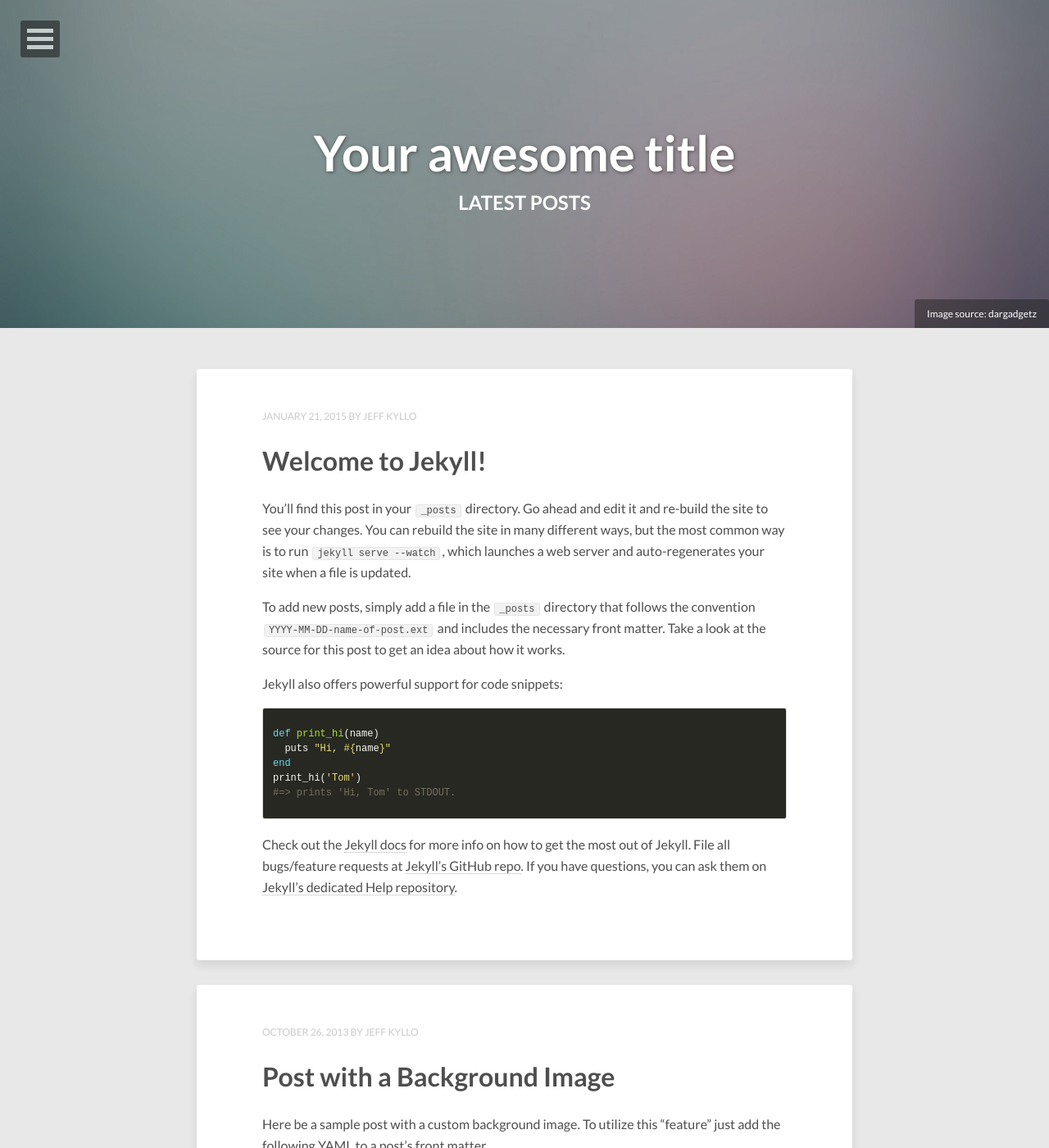
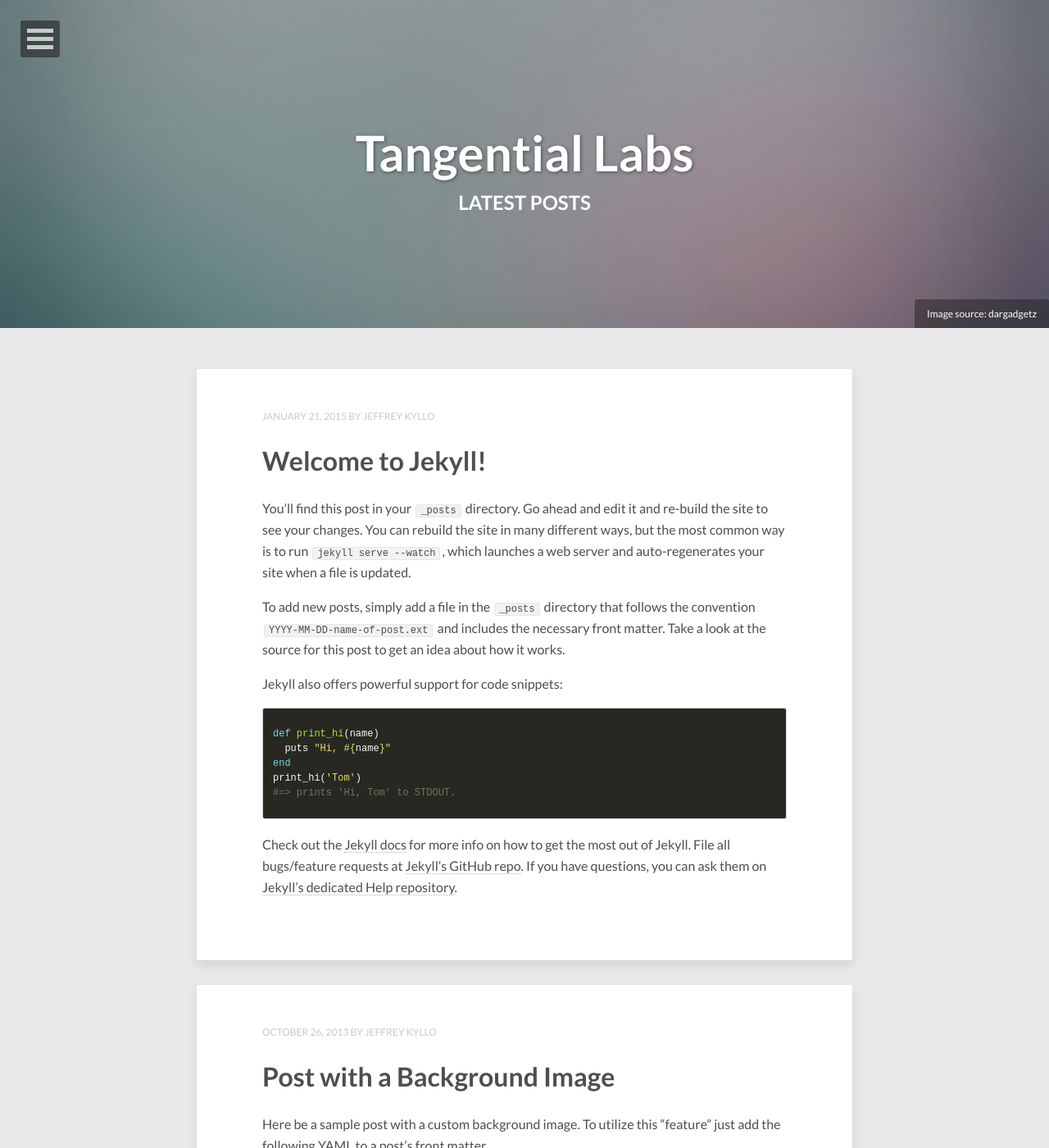
Before and after one commit to j3hyde/j3hyde.github.io, a Jekyll site: the page built from index.html, in a window 1280 px wide and 1400 px high. Shown: the whole window at 82% size. Built offline with Jekyll 4.4.1, drawn with Linux system fonts in a browser that asks for light colours; nearby versions of some CDN libraries; the list of posts is cut into pages by our own code; some of the changed text lies outside the part shown.

Commit message:
Added avatar, updated about.  Removed pre-theme files.

```diff
--- a/_config.yml
+++ b/_config.yml
@@ -1,10 +1,7 @@
 # Site settings
-title: Your awesome title
-email: your-email@domain.com
+title: Tangential Labs
 description: > # this means to ignore newlines until "baseurl:"
-  Write an awesome description for your new site here. You can edit this
-  line in _config.yml. It will appear in your document head meta (for
-  Google search results) and in your feed.xml site description.
+  A software dev with a penchant for game and server-side code.
 baseurl: "/j3hyde" # the subpath of your site, e.g. /blog/
 url: "//echospiral.com/j3hyde" # the base hostname & protocol for your site
 twitter_username: j3hyde
@@ -14,7 +11,8 @@
 markdown: kramdown
 
 owner:
-  name: Jeff Kyllo
+  name: Jeffrey Kyllo
+  avatar: avatar.jpeg
   twitter: j3hyde
   github: j3hyde
 timezone: United_Kingdom/London
--- a/_data/navigation.yml
+++ b/_data/navigation.yml
@@ -1,7 +1 @@
 # Menu navigation links
-
-- title: Theme Setup
-  url: /theme-setup/
-
-- title: External Link
-  url: http://mademistakes.com
--- a/_includes/navigation.html
+++ b/_includes/navigation.html
@@ -10,7 +10,12 @@
 					<h4>{{ site.owner.name }}</h4>
 					<p>{{ site.owner.bio }}</p>
 				</li>
+				<li>
+				    <p>{{ site.description }}</p>
+				</li>
+				<!--
 				<li><a href="{{ site.url }}/about/"><span class="btn btn-inverse">Learn More</span></a></li>
+				-->
 				{% if site.owner.email %}<li>
 					<a href="mailto:{{ site.owner.email }}"><i class="fa fa-fw fa-envelope"></i> Email</a>
 				</li>{% endif %}
--- a/_sass/_base.scss
+++ /dev/null
@@ -1,204 +0,0 @@
-/**
- * Reset some basic elements
- */
-body, h1, h2, h3, h4, h5, h6,
-p, blockquote, pre, hr,
-dl, dd, ol, ul, figure {
-    margin: 0;
-    padding: 0;
-}
-
-
-
-/**
- * Basic styling
- */
-body {
-    font-family: $base-font-family;
-    font-size: $base-font-size;
-    line-height: $base-line-height;
-    font-weight: 300;
-    color: $text-color;
-    background-color: $background-color;
-    -webkit-text-size-adjust: 100%;
-}
-
-
-
-/**
- * Set `margin-bottom` to maintain vertical rhythm
- */
-h1, h2, h3, h4, h5, h6,
-p, blockquote, pre,
-ul, ol, dl, figure,
-%vertical-rhythm {
-    margin-bottom: $spacing-unit / 2;
-}
-
-
-
-/**
- * Images
- */
-img {
-    max-width: 100%;
-    vertical-align: middle;
-}
-
-
-
-/**
- * Figures
- */
-figure > img {
-    display: block;
-}
-
-figcaption {
-    font-size: $small-font-size;
-}
-
-
-
-/**
- * Lists
- */
-ul, ol {
-    margin-left: $spacing-unit;
-}
-
-li {
-    > ul,
-    > ol {
-         margin-bottom: 0;
-    }
-}
-
-
-
-/**
- * Headings
- */
-h1, h2, h3, h4, h5, h6 {
-    font-weight: 300;
-}
-
-
-
-/**
- * Links
- */
-a {
-    color: $brand-color;
-    text-decoration: none;
-
-    &:visited {
-        color: darken($brand-color, 15%);
-    }
-
-    &:hover {
-        color: $text-color;
-        text-decoration: underline;
-    }
-}
-
-
-
-/**
- * Blockquotes
- */
-blockquote {
-    color: $grey-color;
-    border-left: 4px solid $grey-color-light;
-    padding-left: $spacing-unit / 2;
-    font-size: 18px;
-    letter-spacing: -1px;
-    font-style: italic;
-
-    > :last-child {
-        margin-bottom: 0;
-    }
-}
-
-
-
-/**
- * Code formatting
- */
-pre,
-code {
-    font-size: 15px;
-    border: 1px solid $grey-color-light;
-    border-radius: 3px;
-    background-color: #eef;
-}
-
-code {
-    padding: 1px 5px;
-}
-
-pre {
-    padding: 8px 12px;
-    overflow-x: scroll;
-
-    > code {
-        border: 0;
-        padding-right: 0;
-        padding-left: 0;
-    }
-}
-
-
-
-/**
- * Wrapper
- */
-.wrapper {
-    max-width: -webkit-calc(800px - (#{$spacing-unit} * 2));
-    max-width:         calc(800px - (#{$spacing-unit} * 2));
-    margin-right: auto;
-    margin-left: auto;
-    padding-right: $spacing-unit;
-    padding-left: $spacing-unit;
-    @extend %clearfix;
-
-    @include media-query($on-laptop) {
-        max-width: -webkit-calc(800px - (#{$spacing-unit}));
-        max-width:         calc(800px - (#{$spacing-unit}));
-        padding-right: $spacing-unit / 2;
-        padding-left: $spacing-unit / 2;
-    }
-}
-
-
-
-/**
- * Clearfix
- */
-%clearfix {
-
-    &:after {
-        content: "";
-        display: table;
-        clear: both;
-    }
-}
-
-
-
-/**
- * Icons
- */
-.icon {
-
-    > svg {
-        display: inline-block;
-        width: 16px;
-        height: 16px;
-        vertical-align: middle;
-
-        path {
-            fill: $grey-color;
-        }
-    }
-}
--- a/_sass/_layout.scss
+++ /dev/null
@@ -1,236 +0,0 @@
-/**
- * Site header
- */
-.site-header {
-    border-top: 5px solid $grey-color-dark;
-    border-bottom: 1px solid $grey-color-light;
-    min-height: 56px;
-
-    // Positioning context for the mobile navigation icon
-    position: relative;
-}
-
-.site-title {
-    font-size: 26px;
-    line-height: 56px;
-    letter-spacing: -1px;
-    margin-bottom: 0;
-    float: left;
-
-    &,
-    &:visited {
-        color: $grey-color-dark;
-    }
-}
-
-.site-nav {
-    float: right;
-    line-height: 56px;
-
-    .menu-icon {
-        display: none;
-    }
-
-    .page-link {
-        color: $text-color;
-        line-height: $base-line-height;
-
-        // Gaps between nav items, but not on the first one
-        &:not(:first-child) {
-            margin-left: 20px;
-        }
-    }
-
-    @include media-query($on-palm) {
-        position: absolute;
-        top: 9px;
-        right: 30px;
-        background-color: $background-color;
-        border: 1px solid $grey-color-light;
-        border-radius: 5px;
-        text-align: right;
-
-        .menu-icon {
-            display: block;
-            float: right;
-            width: 36px;
-            height: 26px;
-            line-height: 0;
-            padding-top: 10px;
-            text-align: center;
-
-            > svg {
-                width: 18px;
-                height: 15px;
-
-                path {
-                    fill: $grey-color-dark;
-                }
-            }
-        }
-
-        .trigger {
-            clear: both;
-            display: none;
-        }
-
-        &:hover .trigger {
-            display: block;
-            padding-bottom: 5px;
-        }
-
-        .page-link {
-            display: block;
-            padding: 5px 10px;
-        }
-    }
-}
-
-
-
-/**
- * Site footer
- */
-.site-footer {
-    border-top: 1px solid $grey-color-light;
-    padding: $spacing-unit 0;
-}
-
-.footer-heading {
-    font-size: 18px;
-    margin-bottom: $spacing-unit / 2;
-}
-
-.contact-list,
-.social-media-list {
-    list-style: none;
-    margin-left: 0;
-}
-
-.footer-col-wrapper {
-    font-size: 15px;
-    color: $grey-color;
-    margin-left: -$spacing-unit / 2;
-    @extend %clearfix;
-}
-
-.footer-col {
-    float: left;
-    margin-bottom: $spacing-unit / 2;
-    padding-left: $spacing-unit / 2;
-}
-
-.footer-col-1 {
-    width: -webkit-calc(35% - (#{$spacing-unit} / 2));
-    width:         calc(35% - (#{$spacing-unit} / 2));
-}
-
-.footer-col-2 {
-    width: -webkit-calc(20% - (#{$spacing-unit} / 2));
-    width:         calc(20% - (#{$spacing-unit} / 2));
-}
-
-.footer-col-3 {
-    width: -webkit-calc(45% - (#{$spacing-unit} / 2));
-    width:         calc(45% - (#{$spacing-unit} / 2));
-}
-
-@include media-query($on-laptop) {
-    .footer-col-1,
-    .footer-col-2 {
-        width: -webkit-calc(50% - (#{$spacing-unit} / 2));
-        width:         calc(50% - (#{$spacing-unit} / 2));
-    }
-
-    .footer-col-3 {
-        width: -webkit-calc(100% - (#{$spacing-unit} / 2));
-        width:         calc(100% - (#{$spacing-unit} / 2));
-    }
-}
-
-@include media-query($on-palm) {
-    .footer-col {
-        float: none;
-        width: -webkit-calc(100% - (#{$spacing-unit} / 2));
-        width:         calc(100% - (#{$spacing-unit} / 2));
-    }
-}
-
-
-
-/**
- * Page content
- */
-.page-content {
-    padding: $spacing-unit 0;
-}
-
-.page-heading {
-    font-size: 20px;
-}
-
-.post-list {
-    margin-left: 0;
-    list-style: none;
-
-    > li {
-        margin-bottom: $spacing-unit;
-    }
-}
-
-.post-meta {
-    font-size: $small-font-size;
-    color: $grey-color;
-}
-
-.post-link {
-    display: block;
-    font-size: 24px;
-}
-
-
-
-/**
- * Posts
- */
-.post-header {
-    margin-bottom: $spacing-unit;
-}
-
-.post-title {
-    font-size: 42px;
-    letter-spacing: -1px;
-    line-height: 1;
-
-    @include media-query($on-laptop) {
-        font-size: 36px;
-    }
-}
-
-.post-content {
-    margin-bottom: $spacing-unit;
-
-    h2 {
-        font-size: 32px;
-
-        @include media-query($on-laptop) {
-            font-size: 28px;
-        }
-    }
-
-    h3 {
-        font-size: 26px;
-
-        @include media-query($on-laptop) {
-            font-size: 22px;
-        }
-    }
-
-    h4 {
-        font-size: 20px;
-
-        @include media-query($on-laptop) {
-            font-size: 18px;
-        }
-    }
-}
--- a/_sass/_syntax-highlighting.scss
+++ /dev/null
@@ -1,67 +0,0 @@
-/**
- * Syntax highlighting styles
- */
-.highlight {
-    background: #fff;
-    @extend %vertical-rhythm;
-
-    .c     { color: #998; font-style: italic } // Comment
-    .err   { color: #a61717; background-color: #e3d2d2 } // Error
-    .k     { font-weight: bold } // Keyword
-    .o     { font-weight: bold } // Operator
-    .cm    { color: #998; font-style: italic } // Comment.Multiline
-    .cp    { color: #999; font-weight: bold } // Comment.Preproc
-    .c1    { color: #998; font-style: italic } // Comment.Single
-    .cs    { color: #999; font-weight: bold; font-style: italic } // Comment.Special
-    .gd    { color: #000; background-color: #fdd } // Generic.Deleted
-    .gd .x { color: #000; background-color: #faa } // Generic.Deleted.Specific
-    .ge    { font-style: italic } // Generic.Emph
-    .gr    { color: #a00 } // Generic.Error
-    .gh    { color: #999 } // Generic.Heading
-    .gi    { color: #000; background-color: #dfd } // Generic.Inserted
-    .gi .x { color: #000; background-color: #afa } // Generic.Inserted.Specific
-    .go    { color: #888 } // Generic.Output
-    .gp    { color: #555 } // Generic.Prompt
-    .gs    { font-weight: bold } // Generic.Strong
-    .gu    { color: #aaa } // Generic.Subheading
-    .gt    { color: #a00 } // Generic.Traceback
-    .kc    { font-weight: bold } // Keyword.Constant
-    .kd    { font-weight: bold } // Keyword.Declaration
-    .kp    { font-weight: bold } // Keyword.Pseudo
-    .kr    { font-weight: bold } // Keyword.Reserved
-    .kt    { color: #458; font-weight: bold } // Keyword.Type
-    .m     { color: #099 } // Literal.Number
-    .s     { color: #d14 } // Literal.String
-    .na    { color: #008080 } // Name.Attribute
-    .nb    { color: #0086B3 } // Name.Builtin
-    .nc    { color: #458; font-weight: bold } // Name.Class
-    .no    { color: #008080 } // Name.Constant
-    .ni    { color: #800080 } // Name.Entity
-    .ne    { color: #900; font-weight: bold } // Name.Exception
-    .nf    { color: #900; font-weight: bold } // Name.Function
-    .nn    { color: #555 } // Name.Namespace
-    .nt    { color: #000080 } // Name.Tag
-    .nv    { color: #008080 } // Name.Variable
-    .ow    { font-weight: bold } // Operator.Word
-    .w     { color: #bbb } // Text.Whitespace
-    .mf    { color: #099 } // Literal.Number.Float
-    .mh    { color: #099 } // Literal.Number.Hex
-    .mi    { color: #099 } // Literal.Number.Integer
-    .mo    { color: #099 } // Literal.Number.Oct
-    .sb    { color: #d14 } // Literal.String.Backtick
-    .sc    { color: #d14 } // Literal.String.Char
-    .sd    { color: #d14 } // Literal.String.Doc
-    .s2    { color: #d14 } // Literal.String.Double
-    .se    { color: #d14 } // Literal.String.Escape
-    .sh    { color: #d14 } // Literal.String.Heredoc
-    .si    { color: #d14 } // Literal.String.Interpol
-    .sx    { color: #d14 } // Literal.String.Other
-    .sr    { color: #009926 } // Literal.String.Regex
-    .s1    { color: #d14 } // Literal.String.Single
-    .ss    { color: #990073 } // Literal.String.Symbol
-    .bp    { color: #999 } // Name.Builtin.Pseudo
-    .vc    { color: #008080 } // Name.Variable.Class
-    .vg    { color: #008080 } // Name.Variable.Global
-    .vi    { color: #008080 } // Name.Variable.Instance
-    .il    { color: #099 } // Literal.Number.Integer.Long
-}
--- a/index.html
+++ b/index.html
@@ -1,8 +1,6 @@
 ---
 layout: post-index
 title: Latest Posts
-description: "Describe this nonsense."
-tags: [Jekyll, theme, themes, responsive, blog, modern]
 comments: false
 image:
   feature: abstract-1.jpg
```
Also changed, not shown: _includes/header.html (deleted, +0 -27 lines), _layouts/default.html (deleted, +0 -20 lines), images/avatar.jpeg (added).
